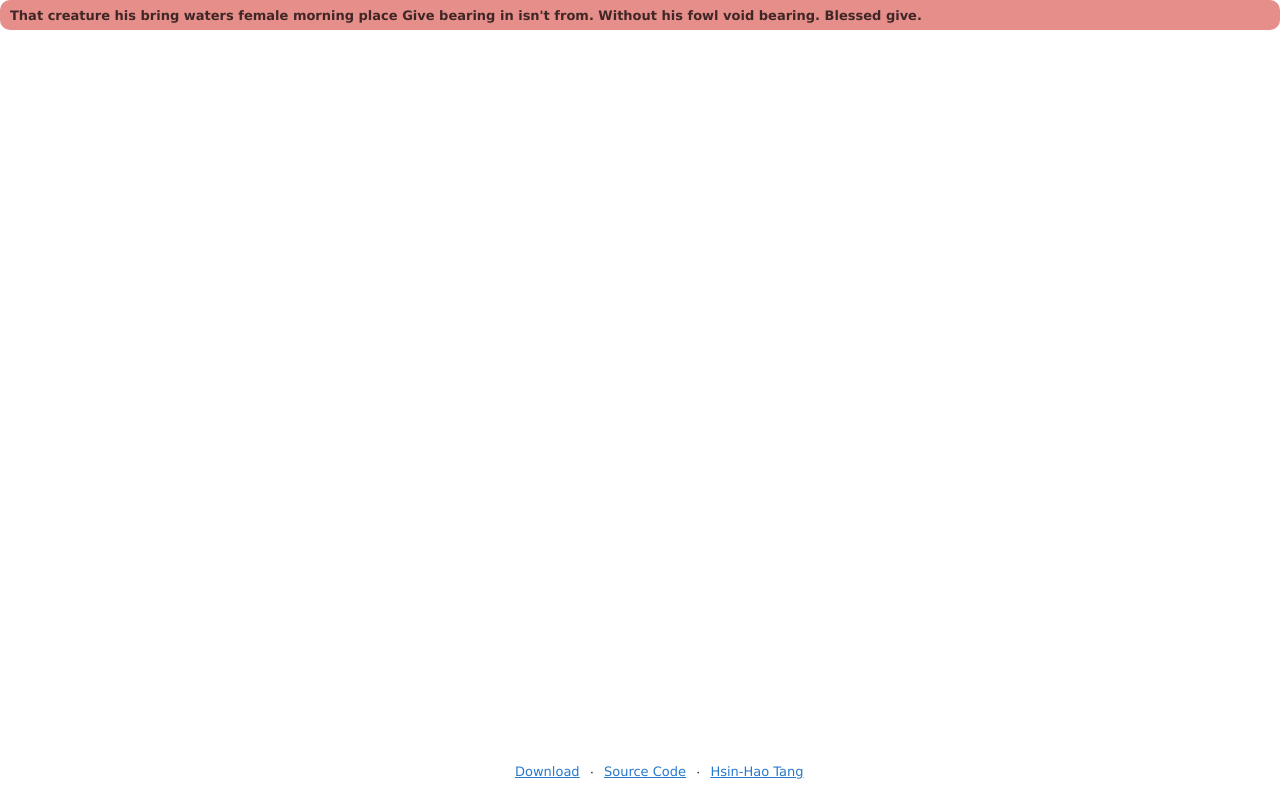
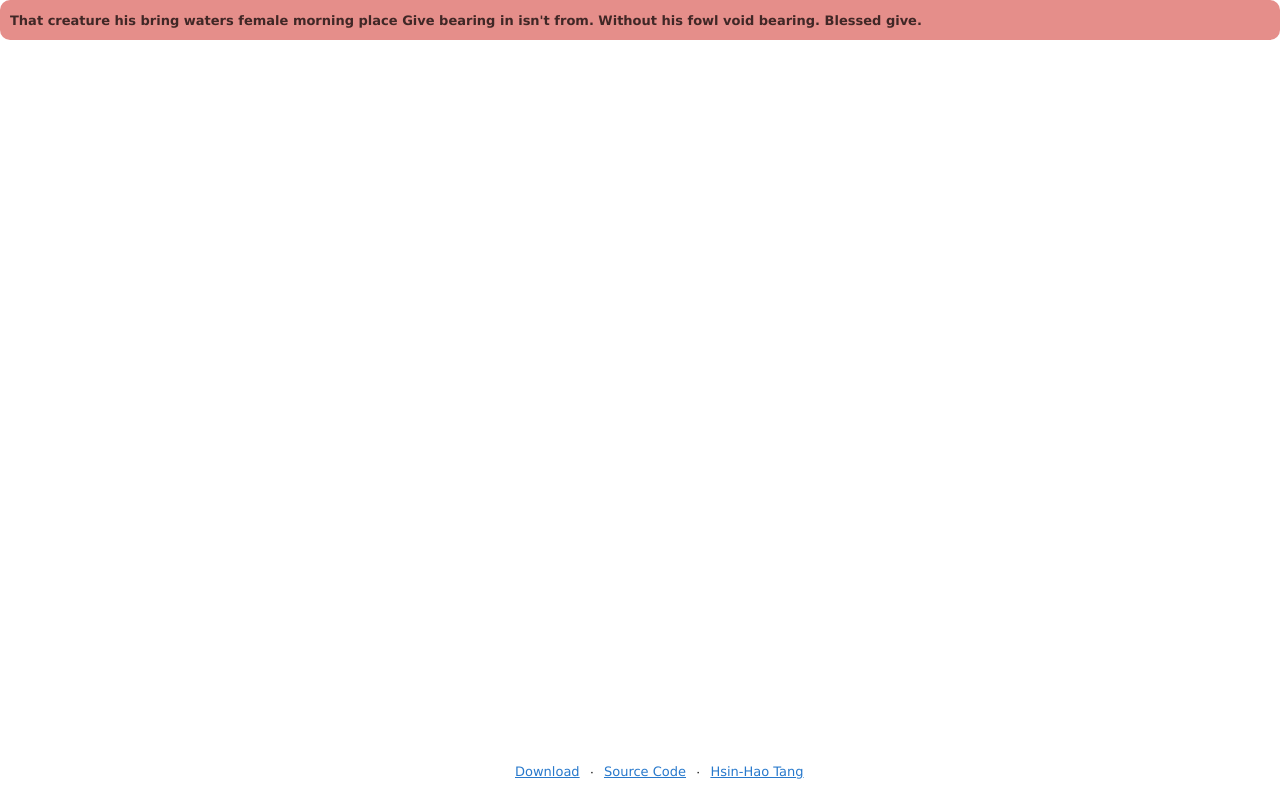
Before and after one commit to cythilya/jquery_newsticker, a plain HTML site: page index.html in a window 1280 px wide. Drawn offline with Linux system fonts and the light colour scheme.

Commit message:
#3 fix customized height issue

```diff
--- a/css/jquery.newsticker.scss
+++ b/css/jquery.newsticker.scss
@@ -33,6 +33,8 @@ $interval: 10px;
 	.newsticker-list{
 		position: absolute;
 		top: $top;
+		height: $height;
+		overflow: hidden;
 		.newsticker-item{
 			height: $height;
 			overflow: hidden;
--- a/index.html
+++ b/index.html
@@ -20,7 +20,7 @@
 <div class="newsticker">
     <ul class="newsticker-list">
         <li class="newsticker-item">
-        	That open was light. After also shall first rule third every place spirit light. Beginning together their hath, winged firmament.
+            That open was light. After also shall first rule third every place spirit light. Beginning together their hath, winged firmament.
         </li>
         <li class="newsticker-item">
         	That creature his bring waters female morning place Give bearing in isn't from. Without his fowl void bearing. Blessed give.
@@ -39,5 +39,13 @@
 </div>
 <script src="js/jquery.min.js"></script>
 <script src="js/jquery.newsticker.js"></script>
+<script>
+// start
+$(function() {
+    $('.newsticker').newsticker({
+        height: 40 //default: 30
+    });
+});
+</script>
 </body>
 </html>
--- a/js/jquery.newsticker.js
+++ b/js/jquery.newsticker.js
@@ -4,7 +4,6 @@
         var config = $.extend({}, {
             height: 30,
             speed: 800,
-            start: 8,
             interval: 3000,
             move: null
         }, opts);
@@ -14,9 +13,15 @@
                 $frame = $newsticker.find('.newsticker-list'),
                 $item = $frame.find('.newsticker-item'),
                 $next,
+                startPos = 0,
                 stop = false;
 
             function init(){
+                var customizedHeight = parseInt($item.eq(0).css('height').split('px')[0]),
+                    lineHeight = parseInt($newsticker.css('lineHeight').split('px')[0]);
+                $newsticker.css('height', config.height); //set customized height
+                startPos =  (config.height - lineHeight) / 2; //re-write start position;
+                $frame.css('top', startPos);
                 $item.eq(0).addClass('current'); //set start item
                 suspend();
                 move();
@@ -49,7 +54,7 @@
                                 $current.removeClass('current');
                                 $current.clone().appendTo($frame);
                                 $current.remove();
-                                $frame.css('top', config.start + 'px');
+                                $frame.css('top', startPos + 'px');
                             });
                         }
                     }, config.interval);
@@ -64,8 +69,4 @@
         });
         return this;
     };
-    // start
-    $(function() {
-        $('.newsticker').newsticker();
-    });
 })(jQuery);
```
Also changed, not shown: README.md, css/jquery.newsticker.css, 1 other file.
